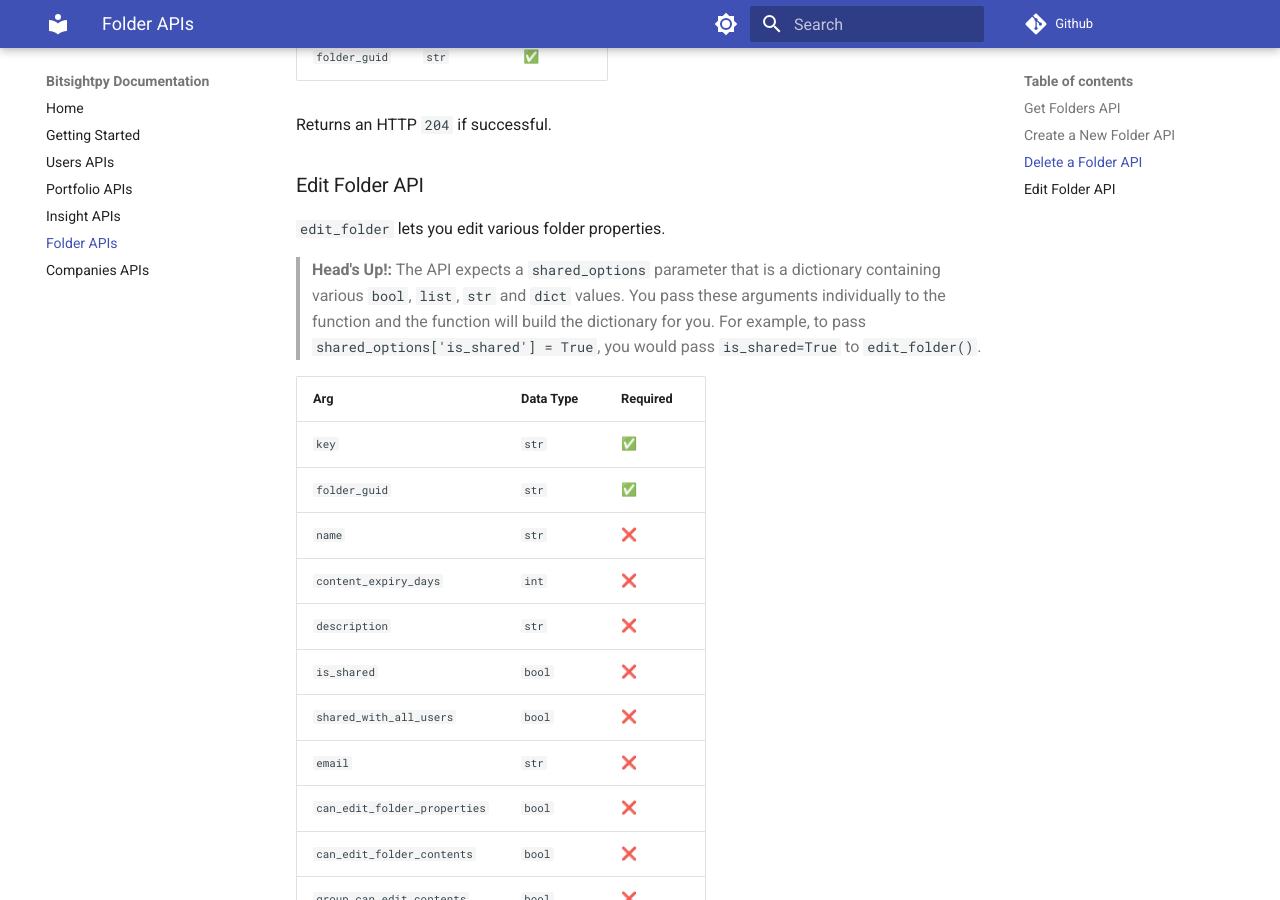
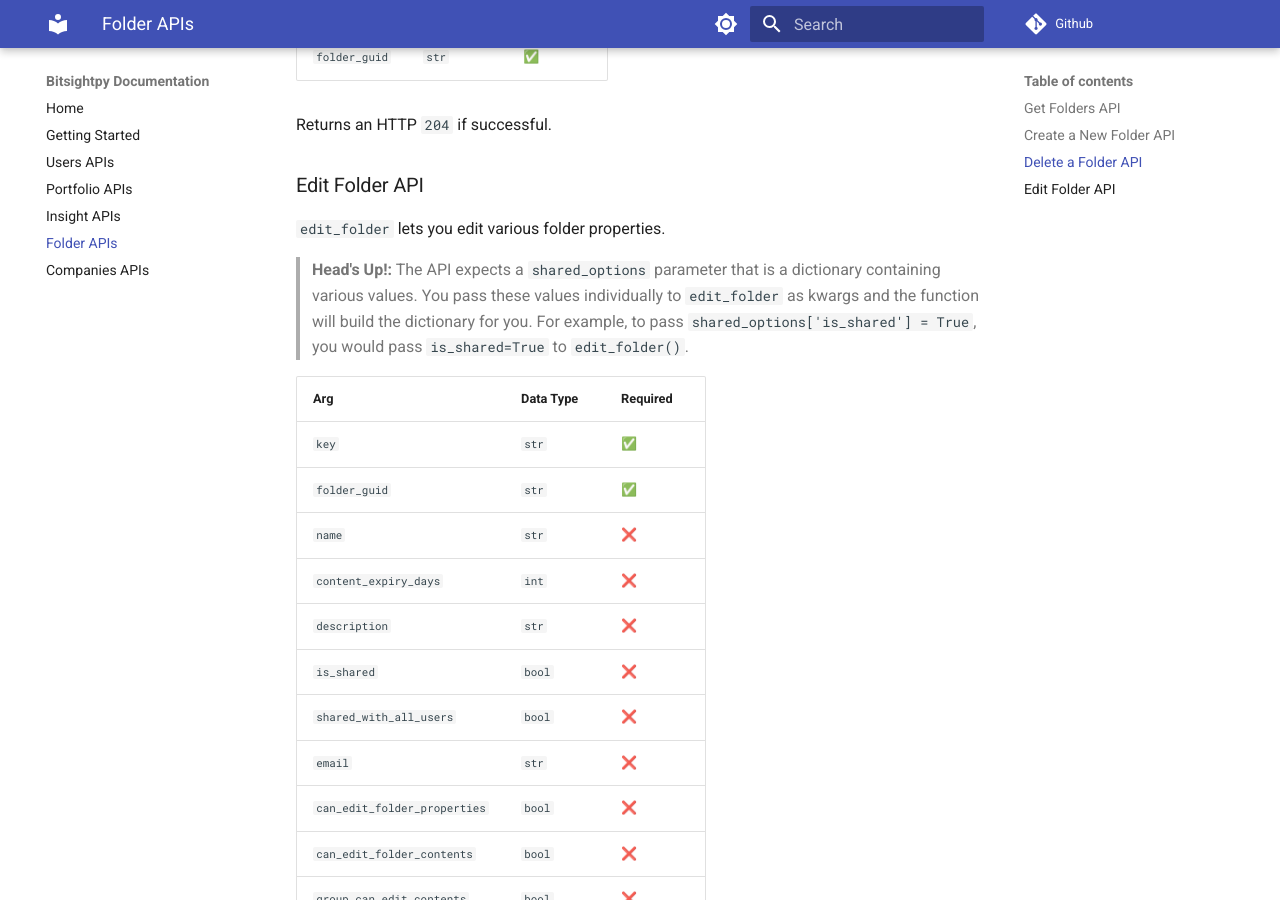
Before and after one commit to 0x41424142/bitsightpy, an MkDocs documentation site: the page built from docs/folder.md, in a window 1280 px wide and 900 px high, scrolled down 2914 px. Built offline with MkDocs 1.6.1 and Material for MkDocs 9.7.7, drawn with Linux system fonts in a browser that asks for light colours; comment, search, counter and statistics services are not loaded.

Commit message:
Update folder.md

````diff
--- a/docs/folder.md
+++ b/docs/folder.md
@@ -133,7 +133,7 @@
 
 ```edit_folder``` lets you edit various folder properties.
 
->**Head's Up!:** The API expects a ```shared_options``` parameter that is a dictionary containing various ```bool```, ```list```, ```str``` and ```dict``` values. You pass these arguments individually to the function and the function will build the dictionary for you. For example, to pass ```shared_options['is_shared'] = True```, you would pass ```is_shared=True``` to ```edit_folder()```.
+>**Head's Up!:** The API expects a ```shared_options``` parameter that is a dictionary containing various values. You pass these values individually to ```edit_folder``` as kwargs and the function will build the dictionary for you. For example, to pass ```shared_options['is_shared'] = True```, you would pass ```is_shared=True``` to ```edit_folder()```.
 
 | Arg | Data Type | Required |
 | -- | -- | -- |
````
